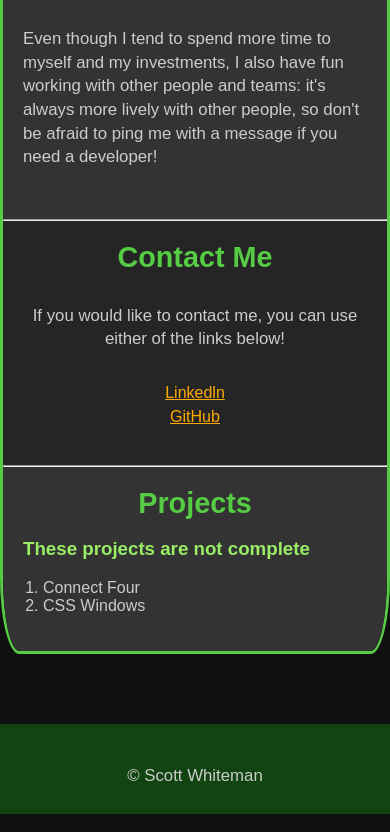
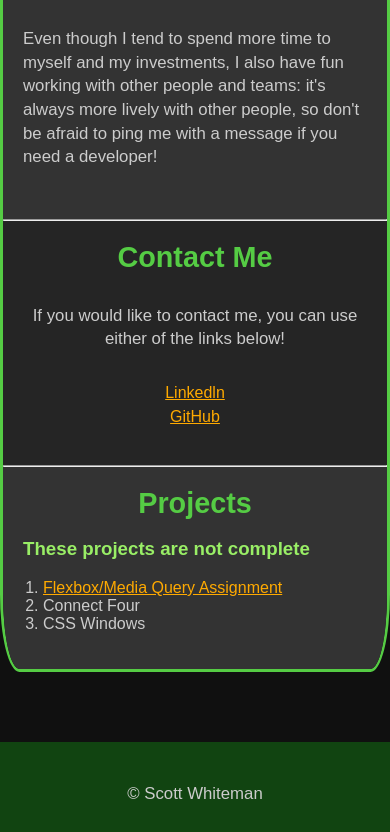
Before and after one commit to scottThinkful/Portfolio, a plain HTML site: page index.html in a window 390 px wide. Shown: the part 1501-2333 px from the top of the page. Drawn offline with Linux system fonts and the light colour scheme; a script that the page names is missing.

Commit message:
Added flexbox/media to project
flexbox/media assignment: add flex and media query functionality to webpage

```diff
--- a/index.html
+++ b/index.html
@@ -76,6 +76,7 @@
         <h2>Projects</h2>
         <h3>These projects are not complete</h3>
         <ol>
+          <li><a href="https://scottwhiteman.github.io/FlexBoxAssignment/">Flexbox/Media Query Assignment</a></li>
           <li>Connect Four</li>
           <li>CSS Windows</li>
         </ol>
```
